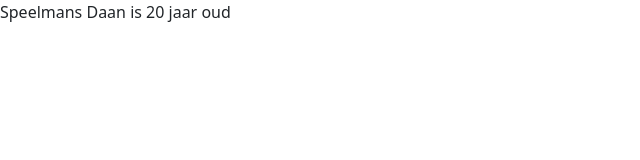
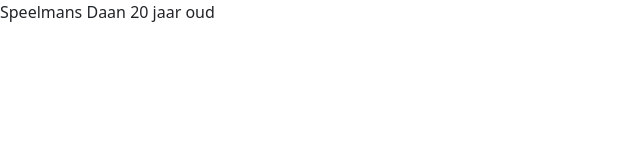
Before and after one commit to webpxl/41dvo1070-werkplekleren-1-portfolio-25-26-grdvo-DaanSpeelmansPXL, a plain HTML site: page index.html in a window 1280 px wide. Shown: the full height of the page, 0-640 px from the left. Drawn offline with nearby package versions, Linux system fonts and the light colour scheme.

Commit message:
Nieuwe computer test 2

```diff
--- a/index.html
+++ b/index.html
@@ -8,6 +8,6 @@
     <link href="https://cdn.jsdelivr.net/npm/bootstrap@5.3.2/dist/css/bootstrap.min.css" rel="stylesheet" integrity="" crossorigin="anonymous">
 </head>
 <body>
-    <p>Speelmans Daan is 20 jaar oud</p>
+    <p>Speelmans Daan 20 jaar oud</p>
 </body>
 </html>
```
